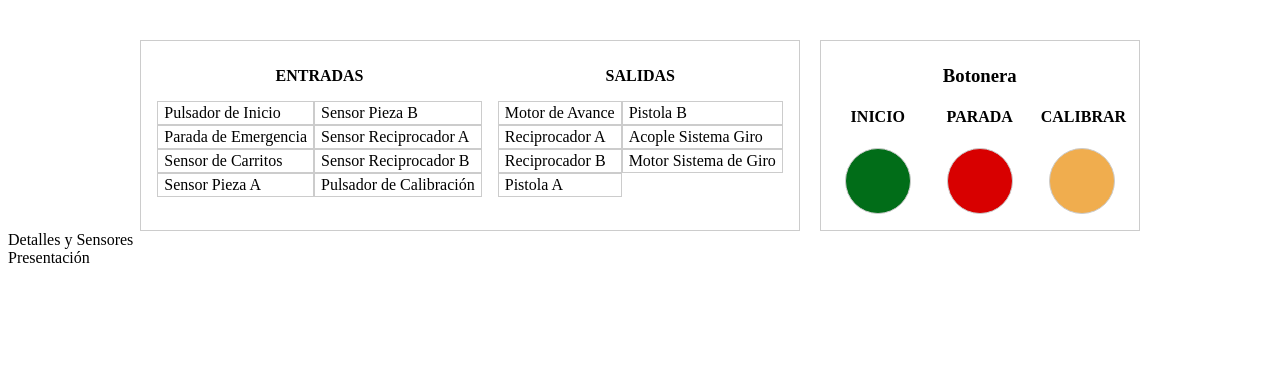
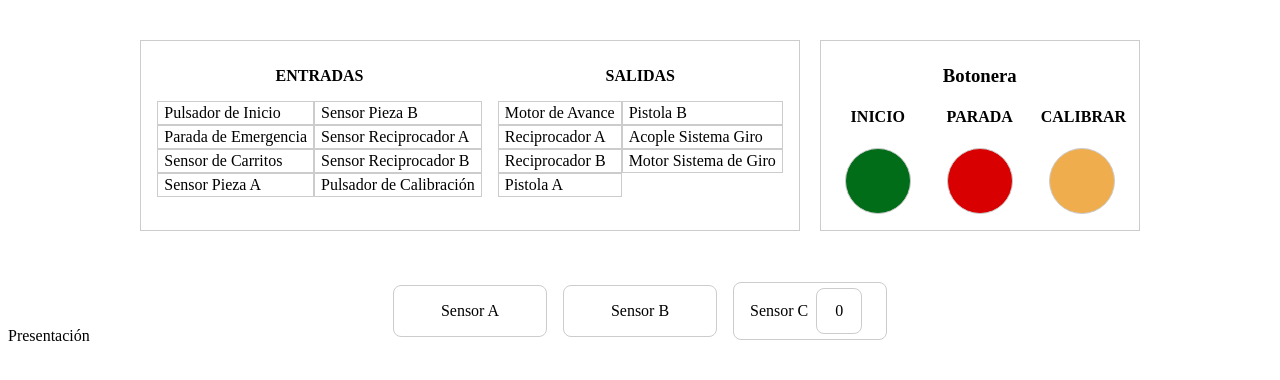
Before and after one commit to andriy-koz/saep-demo, a JavaScript app: page / in a window 1280 px wide. Shown: the top 380 px of the page. Built offline with nearby package versions, Linux system fonts and the light colour scheme; the HTML template or start-up script is replaced by a standard one.

Commit message:
DetallesSensores

```diff
--- /dev/null
+++ b/src/components/DetallesSensores.css
@@ -0,0 +1,31 @@
+.detalles-sensores {
+  display: flex;
+  justify-content: center;
+  align-items: center;
+  margin-top: 64px;
+  gap: 16px;
+  height: 32px;
+}
+
+.detalles-sensores div {
+  border: 1px solid #ccc;
+  padding: 16px;
+  border-radius: 8px;
+  width: 120px;
+  text-align: center;
+}
+
+.contador {
+  display: flex;
+  gap: 8px;
+  align-items: center;
+  height: 24px;
+}
+
+.contador div {
+  width: 12px;
+  height: 12px;
+  display: flex;
+  justify-content: center;
+  align-items: center;
+}
--- a/src/components/DetallesSensores.js
+++ b/src/components/DetallesSensores.js
@@ -1,5 +1,13 @@
 const DetallesYSensores = () => {
-  return <div>Detalles y Sensores</div>;
+  return (
+    <div className='detalles-sensores'>
+      <div className='sensor-a'>Sensor A</div>
+      <div className='sensor-b'>Sensor B</div>
+      <div className='contador'>
+        Sensor C<div>0</div>
+      </div>
+    </div>
+  );
 };
 
 export default DetallesYSensores;
--- a/src/index.css
+++ b/src/index.css
@@ -1,5 +1,6 @@
 @import url('./components/EntradasYSalidas.css');
 @import url('./components/Botonera.css');
+@import url('./components/DetallesSensores.css');
 
 *, *:: before, *:: after {
   margin: 0;
```
